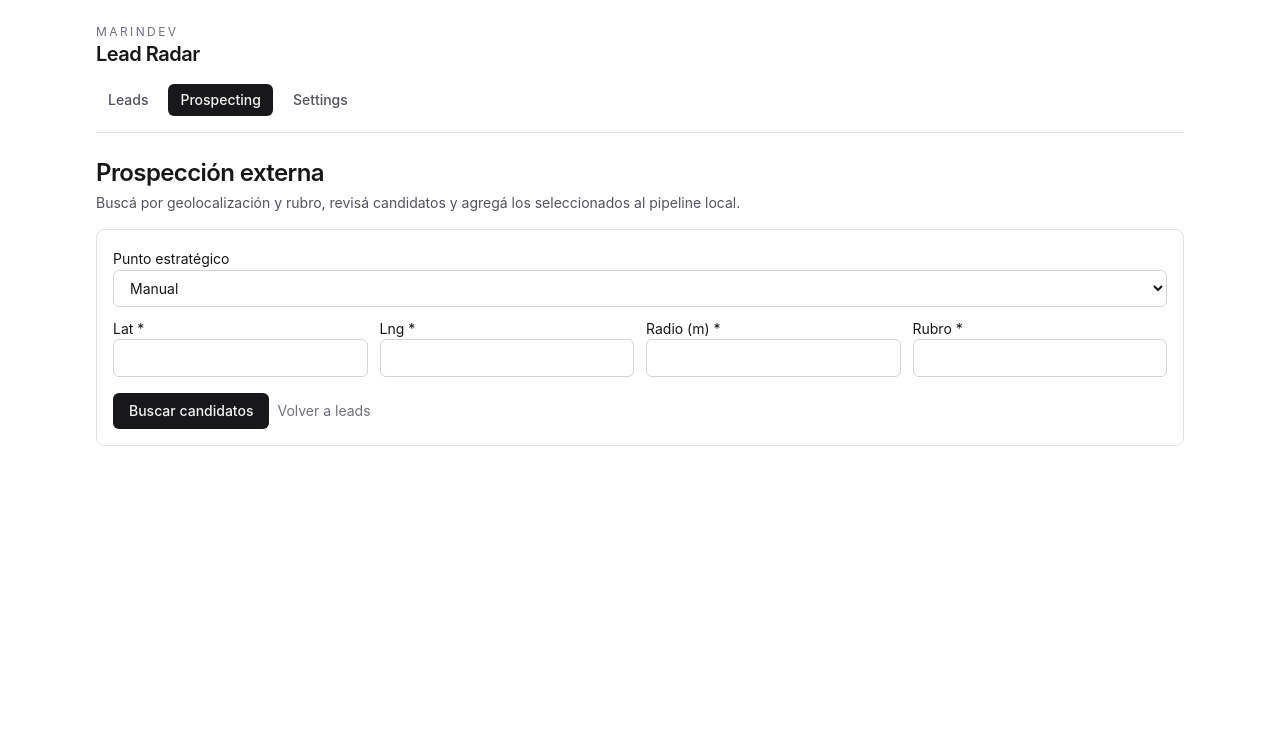
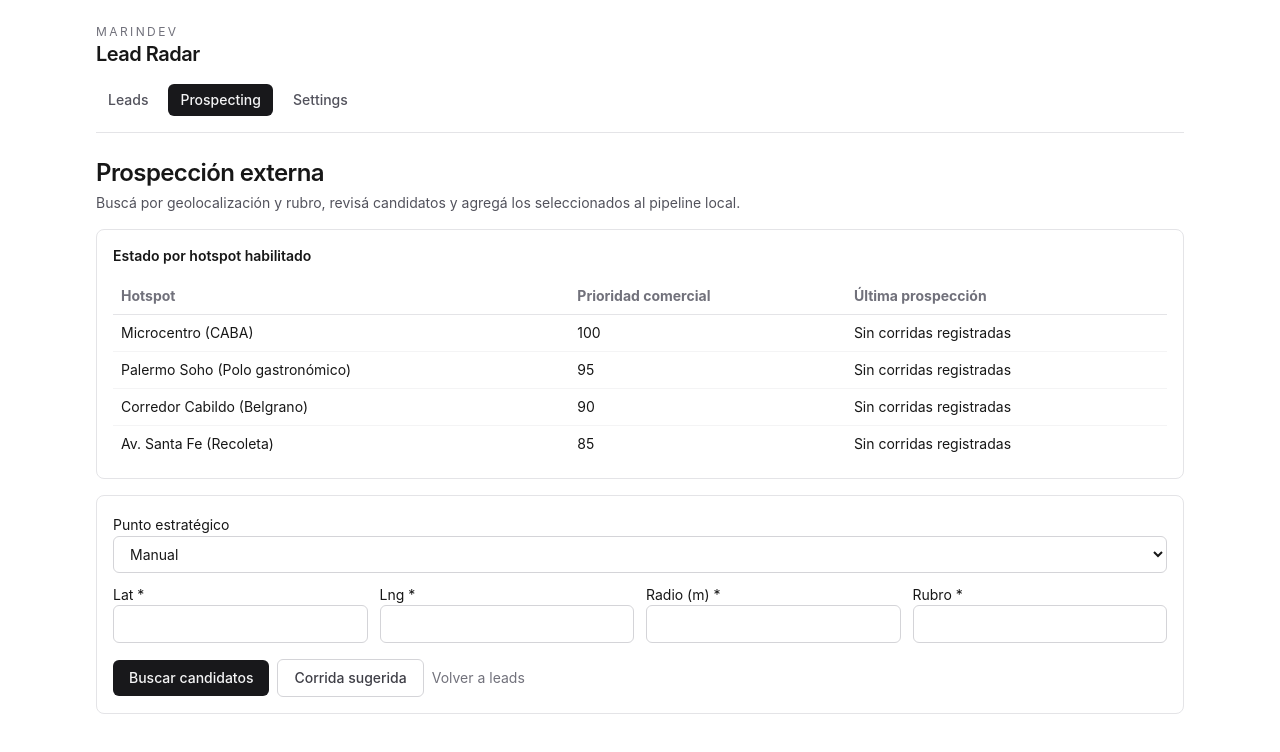
Before and after one commit to Daegon13/lead-radar, a Next.js app: page /prospecting in a window 1280 px wide. Shown: the top 752 px of the page. Built offline with nearby package versions, Linux system fonts and the light colour scheme.

Commit message:
Add hotspot execution policy with limits and last-run tracking

```diff
--- a/src/app/prospecting/page.tsx
+++ b/src/app/prospecting/page.tsx
@@ -5,6 +5,20 @@ import { FormEvent, useMemo, useState } from "react";
 
 import { useLeads } from "@/hooks/use-leads";
 import { ENABLE_EXTERNAL_PROSPECTING_FLOW } from "@/lib/constants";
+import {
+  DEFAULT_PROSPECTING_EXECUTION_LIMITS,
+  type HotspotRunRegistry,
+  loadHotspotRunRegistry,
+  planSuggestedHotspotRun,
+  recordHotspotBatchRun,
+  recordHotspotRun,
+} from "@/lib/prospecting-execution-policy";
+import {
+  getEnabledProspectingHotspots,
+  getProspectingFormDefaults,
+  getProspectingHotspotById,
+  type ProspectingHotspot,
+} from "@/lib/prospecting-hotspots";
 import {
   buildLeadDedupKey,
   type ExternalProspectResult,
@@ -20,49 +34,15 @@ type SearchFormState = {
   rubro: string;
 };
 
-type StrategicPoint = {
-  id: string;
-  label: string;
-  lat: string;
-  lng: string;
-  radio: string;
-  rubro?: string;
-};
-
 type ProspectCandidate = {
   id: string;
+  hotspotId?: string;
+  hotspotLabel?: string;
   values: LeadFormValues;
   dedupeReason: "existing" | "batch" | null;
 };
 
 const MANUAL_STRATEGIC_POINT_ID = "manual";
-
-const STRATEGIC_POINTS_CATALOG: StrategicPoint[] = [
-  {
-    id: "microcentro-caba",
-    label: "Microcentro (CABA)",
-    lat: "-34.6036",
-    lng: "-58.3817",
-    radio: "1200",
-    rubro: "Gastronomía",
-  },
-  {
-    id: "palermo-caba",
-    label: "Palermo Soho (CABA)",
-    lat: "-34.5875",
-    lng: "-58.4241",
-    radio: "900",
-    rubro: "Indumentaria",
-  },
-  {
-    id: "nueva-cordoba",
-    label: "Nueva Córdoba (Córdoba)",
-    lat: "-31.4272",
-    lng: "-64.1844",
-    radio: "1000",
-    rubro: "Salud y bienestar",
-  },
-];
 
 function createProspectId(index: number): string {
   return `prospect-${index}-${Math.random().toString(36).slice(2, 8)}`;
@@ -117,8 +97,25 @@ function materializeLead(values: LeadFormValues): Lead {
   };
 }
 
+function formatLastRun(lastRunAt?: string): string {
+  if (!lastRunAt) {
+    return "Sin corridas registradas";
+  }
+
+  const timestamp = Date.parse(lastRunAt);
+  if (Number.isNaN(timestamp)) {
+    return "Sin corridas registradas";
+  }
+
+  return new Intl.DateTimeFormat(undefined, {
+    dateStyle: "medium",
+    timeStyle: "short",
+  }).format(new Date(timestamp));
+}
+
 export default function ProspectingPage() {
   const { leads, createLead, replaceLeads } = useLeads();
+  const enabledHotspots = useMemo(() => getEnabledProspectingHotspots(), []);
   const [form, setForm] = useState<SearchFormState>({
     strategicPointId: MANUAL_STRATEGIC_POINT_ID,
     lat: "",
@@ -126,11 +123,13 @@ export default function ProspectingPage() {
     radio: "",
     rubro: "",
   });
+  const [hotspotRuns, setHotspotRuns] = useState<HotspotRunRegistry>(() => loadHotspotRunRegistry());
   const [candidates, setCandidates] = useState<ProspectCandidate[]>([]);
   const [selectedIds, setSelectedIds] = useState<string[]>([]);
   const [feedback, setFeedback] = useState<string | null>(null);
 
   const existingKeys = useMemo(() => new Set(leads.map((lead) => buildLeadDedupKey(lead))), [leads]);
+
 
   if (!ENABLE_EXTERNAL_PROSPECTING_FLOW) {
     return (
@@ -158,38 +157,37 @@ export default function ProspectingPage() {
       return;
     }
 
-    const strategicPoint = STRATEGIC_POINTS_CATALOG.find((item) => item.id === value);
-    if (!strategicPoint) {
+    const defaults = getProspectingFormDefaults(value);
+    if (!defaults.lat || !defaults.lng) {
       updateField("strategicPointId", MANUAL_STRATEGIC_POINT_ID);
       return;
     }
 
     setForm((current) => ({
       ...current,
-      strategicPointId: strategicPoint.id,
-      lat: strategicPoint.lat,
-      lng: strategicPoint.lng,
-      radio: strategicPoint.radio,
-      rubro: strategicPoint.rubro ?? current.rubro,
+      strategicPointId: value,
+      lat: defaults.lat,
+      lng: defaults.lng,
+      radio: defaults.radio,
+      rubro: defaults.rubro || current.rubro,
     }));
   }
 
-  function handleSearch(event: FormEvent<HTMLFormElement>) {
-    event.preventDefault();
+  function buildCandidatesForSearch(
+    searchForm: SearchFormState,
+    options?: {
+      maxCandidates?: number;
+      hotspot?: ProspectingHotspot;
+      startIndex?: number;
+      batchKeys?: Set<string>;
+    },
+  ): ProspectCandidate[] {
+    const maxCandidates = options?.maxCandidates;
+    const externalResults = buildMockExternalResults(searchForm);
+    const limitedResults = typeof maxCandidates === "number" ? externalResults.slice(0, maxCandidates) : externalResults;
+    const batchKeys = options?.batchKeys ?? new Set<string>();
 
-    const lat = Number(form.lat);
-    const lng = Number(form.lng);
-    const radius = Number(form.radio);
-
-    if (!form.rubro.trim() || !Number.isFinite(lat) || !Number.isFinite(lng) || !Number.isFinite(radius)) {
-      setFeedback("Completá lat/lng/radio numéricos y rubro para buscar prospectos.");
-      return;
-    }
-
-    const externalResults = buildMockExternalResults(form);
-    const batchKeys = new Set<string>();
-
-    const mappedCandidates = externalResults.map((external, index) => {
+    return limitedResults.map((external, index) => {
       const values = mapExternalResultToLeadFormValues(external);
       const key = buildLeadDedupKey({
         businessName: values.businessName,
@@ -207,15 +205,94 @@ export default function ProspectingPage() {
       batchKeys.add(key);
 
       return {
-        id: createProspectId(index),
+        id: createProspectId((options?.startIndex ?? 0) + index),
+        hotspotId: options?.hotspot?.id,
+        hotspotLabel: options?.hotspot?.label,
         values,
         dedupeReason,
       };
     });
+  }
+
+  function handleSearch(event: FormEvent<HTMLFormElement>) {
+    event.preventDefault();
+
+    const lat = Number(form.lat);
+    const lng = Number(form.lng);
+    const radius = Number(form.radio);
+
+    if (!form.rubro.trim() || !Number.isFinite(lat) || !Number.isFinite(lng) || !Number.isFinite(radius)) {
+      setFeedback("Completá lat/lng/radio numéricos y rubro para buscar prospectos.");
+      return;
+    }
+
+    const hotspot = form.strategicPointId !== MANUAL_STRATEGIC_POINT_ID ? getProspectingHotspotById(form.strategicPointId) : undefined;
+    const mappedCandidates = buildCandidatesForSearch(form, { hotspot });
+
+    if (hotspot) {
+      setHotspotRuns(recordHotspotRun(hotspot.id));
+    }
 
     setCandidates(mappedCandidates);
     setSelectedIds(mappedCandidates.filter((item) => item.dedupeReason === null).map((item) => item.id));
     setFeedback(`Se encontraron ${mappedCandidates.length} candidatos simulados para revisar.`);
+  }
+
+  function handleSuggestedRun() {
+    const limits = DEFAULT_PROSPECTING_EXECUTION_LIMITS;
+    const plan = planSuggestedHotspotRun(enabledHotspots, hotspotRuns, limits);
+
+    if (plan.length === 0) {
+      setFeedback("No hay hotspots disponibles para corrida sugerida (todos están en enfriamiento).");
+      return;
+    }
+
+    let indexOffset = 0;
+    let remainingForRun = limits.maxCandidatesPerRun;
+    const batchKeys = new Set<string>();
+    const aggregated: ProspectCandidate[] = [];
+
+    for (const entry of plan) {
+      if (remainingForRun <= 0) {
+        break;
+      }
+
+      const defaults = getProspectingFormDefaults(entry.hotspot.id);
+      const searchForm: SearchFormState = {
+        strategicPointId: entry.hotspot.id,
+        lat: defaults.lat,
+        lng: defaults.lng,
+        radio: defaults.radio,
+        rubro: defaults.rubro,
+      };
+
+      const maxForZone = Math.min(limits.maxCandidatesPerZone, remainingForRun);
+      const zoneCandidates = buildCandidatesForSearch(searchForm, {
+        maxCandidates: maxForZone,
+        hotspot: entry.hotspot,
+        startIndex: indexOffset,
+        batchKeys,
+      });
+
+      aggregated.push(...zoneCandidates);
+      indexOffset += zoneCandidates.length;
+      remainingForRun -= zoneCandidates.length;
+    }
+
+    if (aggregated.length === 0) {
+      setFeedback("La corrida sugerida no devolvió candidatos dentro de los límites configurados.");
+      return;
+    }
+
+    setCandidates(aggregated);
+    setSelectedIds(aggregated.filter((item) => item.dedupeReason === null).map((item) => item.id));
+
+    const executedHotspotIds = Array.from(new Set(aggregated.flatMap((item) => (item.hotspotId ? [item.hotspotId] : []))));
+    if (executedHotspotIds.length > 0) {
+      setHotspotRuns(recordHotspotBatchRun(executedHotspotIds));
+    }
+
+    setFeedback(`Corrida sugerida generó ${aggregated.length} candidatos en ${executedHotspotIds.length} zonas.`);
   }
 
   function toggleSelection(candidateId: string, checked: boolean) {
@@ -278,6 +355,30 @@ export default function ProspectingPage() {
         </p>
       </header>
 
+      <section className="rounded-lg border border-zinc-200 bg-white p-4 dark:border-zinc-800 dark:bg-zinc-950">
+        <h2 className="mb-3 text-sm font-semibold">Estado por hotspot habilitado</h2>
+        <div className="overflow-x-auto">
+          <table className="min-w-full text-left text-sm">
+            <thead>
+              <tr className="border-b border-zinc-200 text-zinc-500 dark:border-zinc-800 dark:text-zinc-400">
+                <th className="px-2 py-2">Hotspot</th>
+                <th className="px-2 py-2">Prioridad comercial</th>
+                <th className="px-2 py-2">Última prospección</th>
+              </tr>
+            </thead>
+            <tbody>
+              {enabledHotspots.map((hotspot) => (
+                <tr key={hotspot.id} className="border-b border-zinc-100 last:border-0 dark:border-zinc-900">
+                  <td className="px-2 py-2">{hotspot.label}</td>
+                  <td className="px-2 py-2">{hotspot.commercialPriority}</td>
+                  <td className="px-2 py-2">{formatLastRun(hotspotRuns[hotspot.id]?.lastRunAt)}</td>
+                </tr>
+              ))}
+            </tbody>
+          </table>
+        </div>
+      </section>
+
       <form onSubmit={handleSearch} className="rounded-lg border border-zinc-200 bg-white p-4 dark:border-zinc-800 dark:bg-zinc-950">
         <div className="mb-3">
           <label className="space-y-1 text-sm">
@@ -288,9 +389,9 @@ export default function ProspectingPage() {
               onChange={(event) => handleStrategicPointChange(event.target.value)}
             >
               <option value={MANUAL_STRATEGIC_POINT_ID}>Manual</option>
-              {STRATEGIC_POINTS_CATALOG.map((point) => (
+              {enabledHotspots.map((point) => (
                 <option key={point.id} value={point.id}>
-                  {point.label}
+                  {point.label} (prioridad {point.commercialPriority})
                 </option>
               ))}
             </select>
@@ -321,6 +422,13 @@ export default function ProspectingPage() {
           >
             Buscar candidatos
           </button>
+          <button
+            type="button"
+            onClick={handleSuggestedRun}
+            className="rounded-md border border-zinc-300 px-4 py-2 text-sm font-medium text-zinc-700 transition hover:bg-zinc-100 dark:border-zinc-700 dark:text-zinc-100 dark:hover:bg-zinc-900"
+          >
+            Corrida sugerida
+          </button>
           <Link href="/leads" className="text-sm text-zinc-500 hover:text-zinc-900 dark:text-zinc-400 dark:hover:text-zinc-200">
             Volver a leads
           </Link>
@@ -340,6 +448,7 @@ export default function ProspectingPage() {
               <thead>
                 <tr className="border-b border-zinc-200 text-zinc-500 dark:border-zinc-800 dark:text-zinc-400">
                   <th className="px-2 py-2">Sel.</th>
+                  <th className="px-2 py-2">Hotspot</th>
                   <th className="px-2 py-2">Negocio</th>
                   <th className="px-2 py-2">Rubro</th>
                   <th className="px-2 py-2">Ubicación</th>
@@ -361,6 +470,7 @@ export default function ProspectingPage() {
                         onChange={(event) => toggleSelection(candidate.id, event.target.checked)}
                       />
                     </td>
+                    <td className="px-2 py-2 align-top">{candidate.hotspotLabel ?? "Manual"}</td>
                     <td className="px-2 py-2 align-top">{candidate.values.businessName}</td>
                     <td className="px-2 py-2 align-top">{candidate.values.category}</td>
                     <td className="px-2 py-2 align-top">{candidate.values.location}</td>
--- /dev/null
+++ b/src/lib/prospecting-execution-policy.ts
@@ -0,0 +1,136 @@
+import type { ProspectingHotspot } from "@/lib/prospecting-hotspots";
+
+export const HOTSPOT_RUNS_STORAGE_KEY = "lead-radar:prospecting:hotspot-runs";
+
+export type HotspotRunRegistry = Record<string, { lastRunAt: string }>;
+
+export type ProspectingExecutionLimits = {
+  maxZonesPerRun: number;
+  maxCandidatesPerRun: number;
+  maxCandidatesPerZone: number;
+  hotspotCooldownMs: number;
+};
+
+export type PlannedHotspotExecution = {
+  hotspot: ProspectingHotspot;
+  lastRunAt?: string;
+};
+
+export const DEFAULT_PROSPECTING_EXECUTION_LIMITS: ProspectingExecutionLimits = {
+  maxZonesPerRun: 3,
+  maxCandidatesPerRun: 12,
+  maxCandidatesPerZone: 4,
+  hotspotCooldownMs: 1000 * 60 * 45,
+};
+
+function isObjectRecord(value: unknown): value is Record<string, unknown> {
+  return typeof value === "object" && value !== null;
+}
+
+function normalizeLastRunAt(value: unknown): string | undefined {
+  if (typeof value !== "string" || value.trim().length === 0) {
+    return undefined;
+  }
+
+  const timestamp = Date.parse(value);
+  if (Number.isNaN(timestamp)) {
+    return undefined;
+  }
+
+  return new Date(timestamp).toISOString();
+}
+
+export function loadHotspotRunRegistry(): HotspotRunRegistry {
+  if (typeof window === "undefined") {
+    return {};
+  }
+
+  try {
+    const raw = window.localStorage.getItem(HOTSPOT_RUNS_STORAGE_KEY);
+    if (!raw) {
+      return {};
+    }
+
+    const parsed: unknown = JSON.parse(raw);
+    if (!isObjectRecord(parsed)) {
+      return {};
+    }
+
+    const normalized: HotspotRunRegistry = {};
+
+    for (const [hotspotId, metadata] of Object.entries(parsed)) {
+      if (!isObjectRecord(metadata)) {
+        continue;
+      }
+
+      const lastRunAt = normalizeLastRunAt(metadata.lastRunAt);
+      if (!lastRunAt) {
+        continue;
+      }
+
+      normalized[hotspotId] = { lastRunAt };
+    }
+
+    return normalized;
+  } catch {
+    return {};
+  }
+}
+
+export function saveHotspotRunRegistry(registry: HotspotRunRegistry): void {
+  if (typeof window === "undefined") {
+    return;
+  }
+
+  window.localStorage.setItem(HOTSPOT_RUNS_STORAGE_KEY, JSON.stringify(registry));
+}
+
+export function recordHotspotRun(hotspotId: string, executedAt = new Date()): HotspotRunRegistry {
+  const registry = loadHotspotRunRegistry();
+  registry[hotspotId] = { lastRunAt: executedAt.toISOString() };
+  saveHotspotRunRegistry(registry);
+
+  return registry;
+}
+
+export function recordHotspotBatchRun(hotspotIds: string[], executedAt = new Date()): HotspotRunRegistry {
+  const registry = loadHotspotRunRegistry();
+  const timestamp = executedAt.toISOString();
+
+  for (const hotspotId of hotspotIds) {
+    registry[hotspotId] = { lastRunAt: timestamp };
+  }
+
+  saveHotspotRunRegistry(registry);
+
+  return registry;
+}
+
+export function planSuggestedHotspotRun(
+  hotspots: ProspectingHotspot[],
+  registry: HotspotRunRegistry,
+  limits: ProspectingExecutionLimits = DEFAULT_PROSPECTING_EXECUTION_LIMITS,
+  now = new Date(),
+): PlannedHotspotExecution[] {
+  const nowMs = now.getTime();
+
+  return hotspots
+    .filter((hotspot) => {
+      const lastRunAt = registry[hotspot.id]?.lastRunAt;
+      if (!lastRunAt) {
+        return true;
+      }
+
+      const lastRunMs = Date.parse(lastRunAt);
+      if (Number.isNaN(lastRunMs)) {
+        return true;
+      }
+
+      return nowMs - lastRunMs >= limits.hotspotCooldownMs;
+    })
+    .slice(0, limits.maxZonesPerRun)
+    .map((hotspot) => ({
+      hotspot,
+      lastRunAt: registry[hotspot.id]?.lastRunAt,
+    }));
+}
```
Also changed, not shown: src/lib/prospecting-hotspots.ts (+19 -1 lines).
